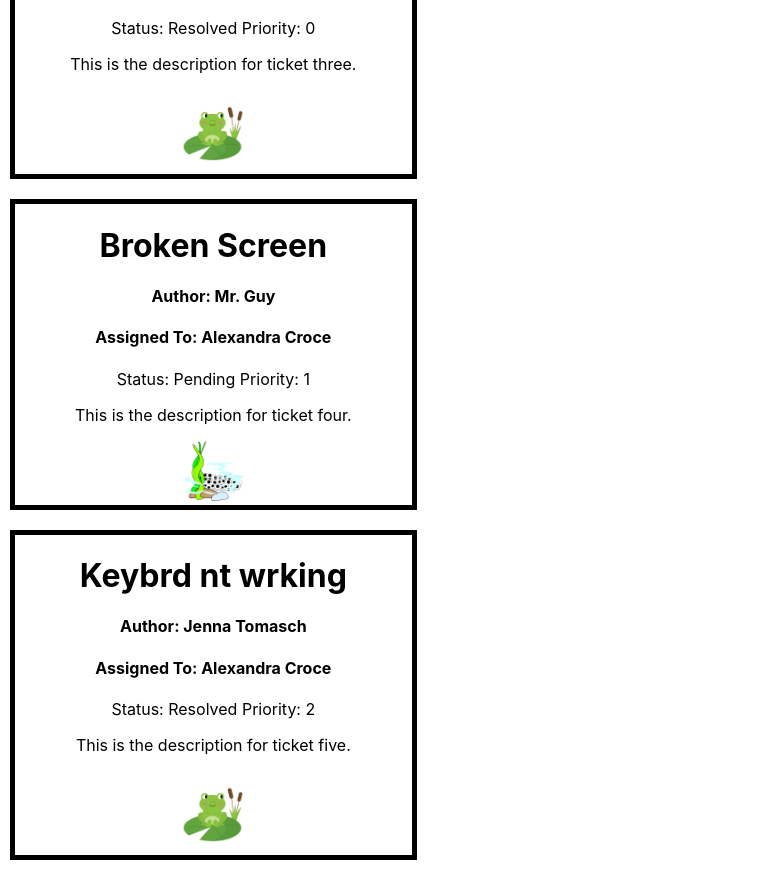
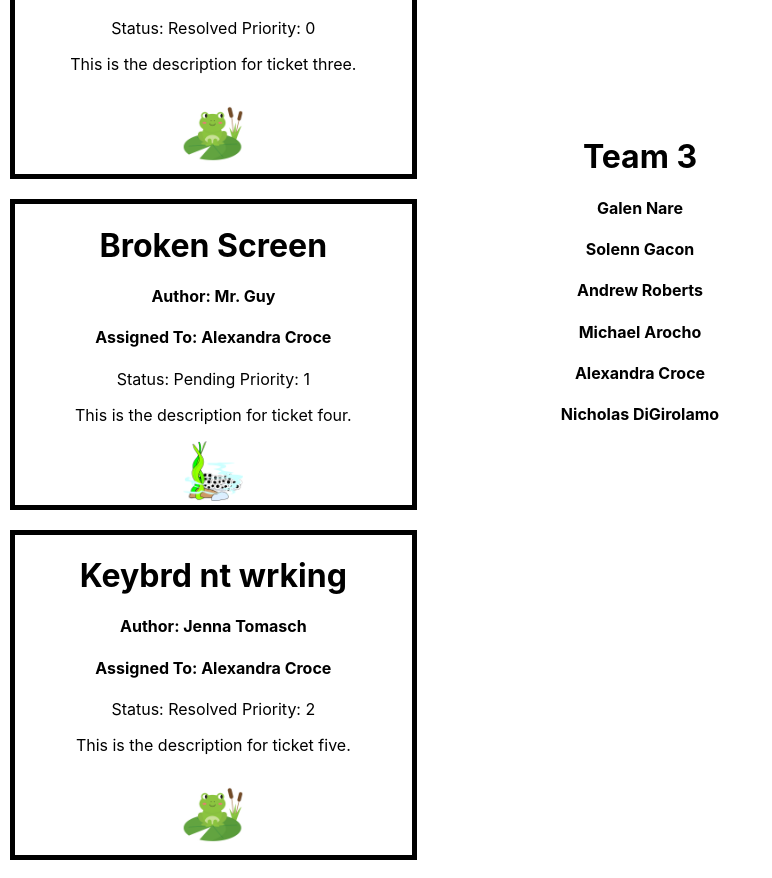
Before and after one commit to galennare/cursed-itsm-board, a React (Create React App) app: page / in a window 1280 px wide. Shown: the part 1020-1898 px from the top of the page, without its empty margins (0-772 px from the left). Built offline with nearby package versions, Linux system fonts and the light colour scheme.

Commit message:
added project member names at bottom of website

```diff
--- a/src/App.tsx
+++ b/src/App.tsx
@@ -454,6 +454,15 @@ function App() {
                     </div>
                 </div>
             </DndProvider>
+            <div>
+                <h1>Team 3</h1>
+                <h4>Galen Nare</h4>
+                <h4>Solenn Gacon</h4>
+                <h4>Andrew Roberts</h4>
+                <h4>Michael Arocho</h4>
+                <h4>Alexandra Croce</h4>
+                <h4>Nicholas DiGirolamo</h4>
+            </div>
         </div>
     );
 }
```
